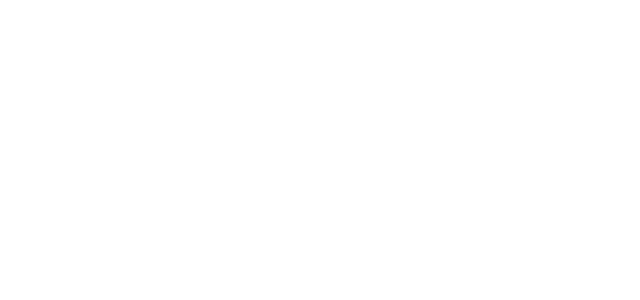
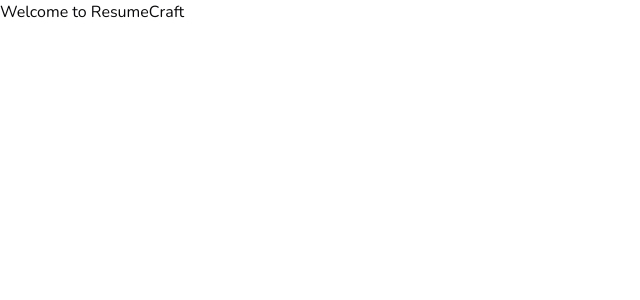
Before and after one commit to filipebteixeira98/resume-craft, a Next.js app: page / in a window 1280 px wide. Shown: the top 300 px of the page, without its empty margins (0-640 px from the left). Built offline with nearby package versions, Linux system fonts and the light colour scheme.

Commit message:
chore(ui): set up global styles

```diff
--- a/src/app/layout.tsx
+++ b/src/app/layout.tsx
@@ -18,7 +18,13 @@
 }>) {
   return (
     <html lang="en">
-      <body className={cn(fontSans.variable, fontSerif.variable)}>
+      <body
+        className={cn(
+          'min-h-screen bg-background font-sans antialiased',
+          fontSans.variable,
+          fontSerif.variable
+        )}
+      >
         {children}
       </body>
     </html>
--- a/src/app/page.tsx
+++ b/src/app/page.tsx
@@ -1,3 +1,7 @@
 export default function Home() {
-  return <main className=""></main>
+  return (
+    <main className="">
+      <h1 className="font-serif">Welcome to ResumeCraft</h1>
+    </main>
+  )
 }
```
